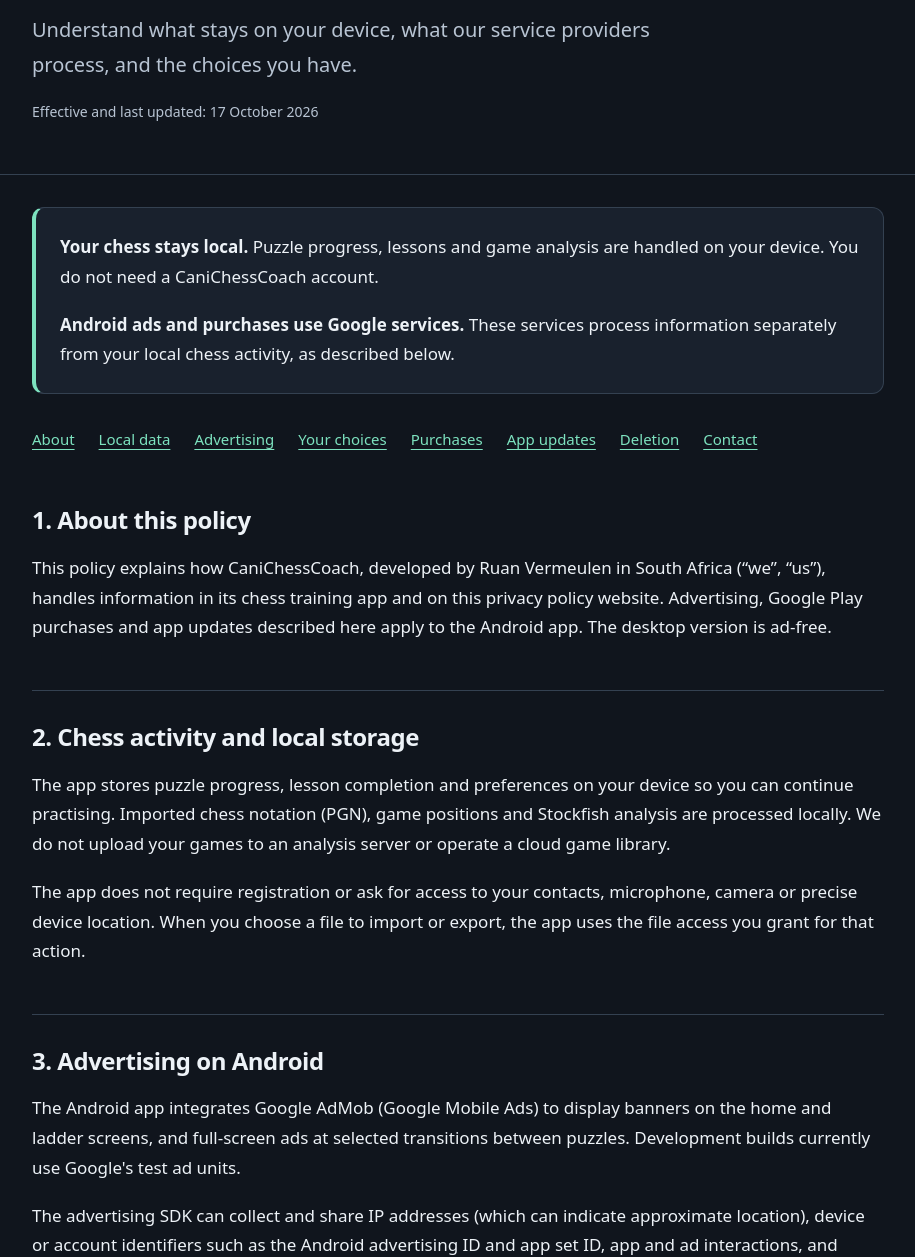
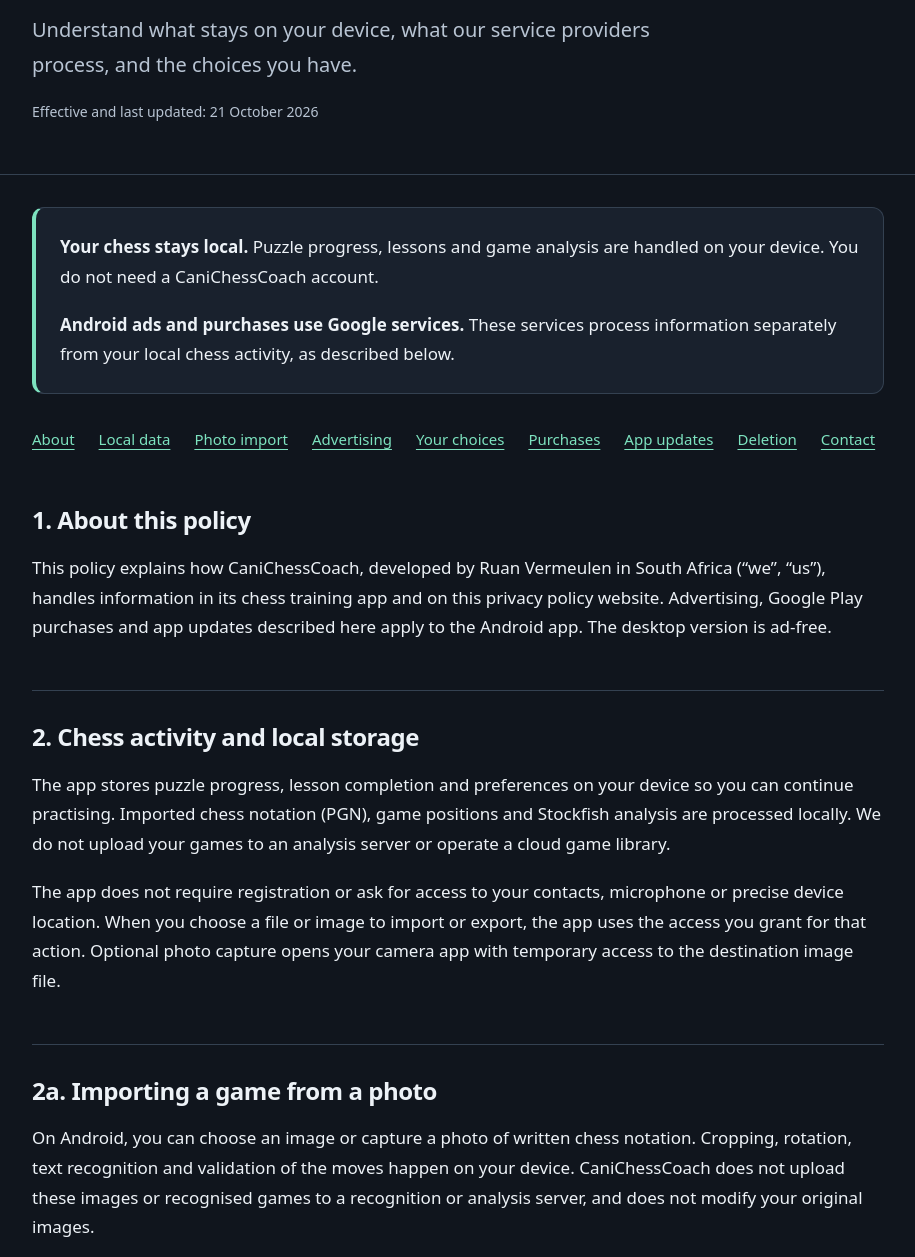
Before and after one commit to RuanVermeulen/CaniChessCoachPrivacyPolicy, a plain HTML site: page index.html in a window 1280 px wide. Shown: the part 173-1430 px from the top of the page, without its empty margins (182-1097 px from the left). Drawn offline with Linux system fonts and the light colour scheme.

Commit message:
Document local scoresheet photo import and ML Kit metrics

```diff
--- a/index.html
+++ b/index.html
@@ -17,7 +17,7 @@
 <div class="brand">CaniChessCoach</div>
 <h1>Privacy policy</h1>
 <p class="intro">Understand what stays on your device, what our service providers process, and the choices you have.</p>
-<p class="meta">Effective and last updated: <time datetime="2026-10-17">17 October 2026</time></p>
+<p class="meta">Effective and last updated: <time datetime="2026-10-21">21 October 2026</time></p>
 </div></header>
 <main id="policy" class="wrap">
 <aside class="summary" aria-label="Privacy at a glance">
@@ -25,14 +25,19 @@
 <p><strong>Android ads and purchases use Google services.</strong> These services process information separately from your local chess activity, as described below.</p>
 </aside>
 <nav aria-label="Policy contents"><ul>
-<li><a href="#about">About</a></li><li><a href="#local">Local data</a></li><li><a href="#ads">Advertising</a></li><li><a href="#choices">Your choices</a></li><li><a href="#purchases">Purchases</a></li><li><a href="#updates">App updates</a></li><li><a href="#deletion">Deletion</a></li><li><a href="#contact">Contact</a></li>
+<li><a href="#about">About</a></li><li><a href="#local">Local data</a></li><li><a href="#photos">Photo import</a></li><li><a href="#ads">Advertising</a></li><li><a href="#choices">Your choices</a></li><li><a href="#purchases">Purchases</a></li><li><a href="#updates">App updates</a></li><li><a href="#deletion">Deletion</a></li><li><a href="#contact">Contact</a></li>
 </ul></nav>
 <section id="about"><h2>1. About this policy</h2>
 <p>This policy explains how CaniChessCoach, developed by Ruan Vermeulen in South Africa (“we”, “us”), handles information in its chess training app and on this privacy policy website. Advertising, Google Play purchases and app updates described here apply to the Android app. The desktop version is ad-free.</p>
 </section>
 <section id="local"><h2>2. Chess activity and local storage</h2>
 <p>The app stores puzzle progress, lesson completion and preferences on your device so you can continue practising. Imported chess notation (PGN), game positions and Stockfish analysis are processed locally. We do not upload your games to an analysis server or operate a cloud game library.</p>
-<p>The app does not require registration or ask for access to your contacts, microphone, camera or precise device location. When you choose a file to import or export, the app uses the file access you grant for that action.</p>
+<p>The app does not require registration or ask for access to your contacts, microphone or precise device location. When you choose a file or image to import or export, the app uses the access you grant for that action. Optional photo capture opens your camera app with temporary access to the destination image file.</p>
+</section>
+<section id="photos"><h2>2a. Importing a game from a photo</h2>
+<p>On Android, you can choose an image or capture a photo of written chess notation. Cropping, rotation, text recognition and validation of the moves happen on your device. CaniChessCoach does not upload these images or recognised games to a recognition or analysis server, and does not modify your original images.</p>
+<p>The image is held temporarily while you review the recognised moves. Temporary camera files are deleted after normal capture processing or cancellation; a file left by a process interruption is cleared on the next camera import. The image preview is released when you leave photo import. Recognition can be wrong even when all moves are legal, so you must review and confirm the text before opening the game.</p>
+<p>Photo import uses Google's bundled ML Kit text recognition model. ML Kit does not send input images or recognised text to Google servers, but its SDK can contact Google for updates and sends API performance and usage metrics. See the <a href="https://developers.google.com/ml-kit/terms">ML Kit terms and privacy information</a> and <a href="https://policies.google.com/privacy">Google's Privacy Policy</a>.</p>
 </section>
 <section id="ads"><h2>3. Advertising on Android</h2>
 <p>The Android app integrates Google AdMob (Google Mobile Ads) to display banners on the home and ladder screens, and full-screen ads at selected transitions between puzzles. Development builds currently use Google's test ad units.</p>
```
